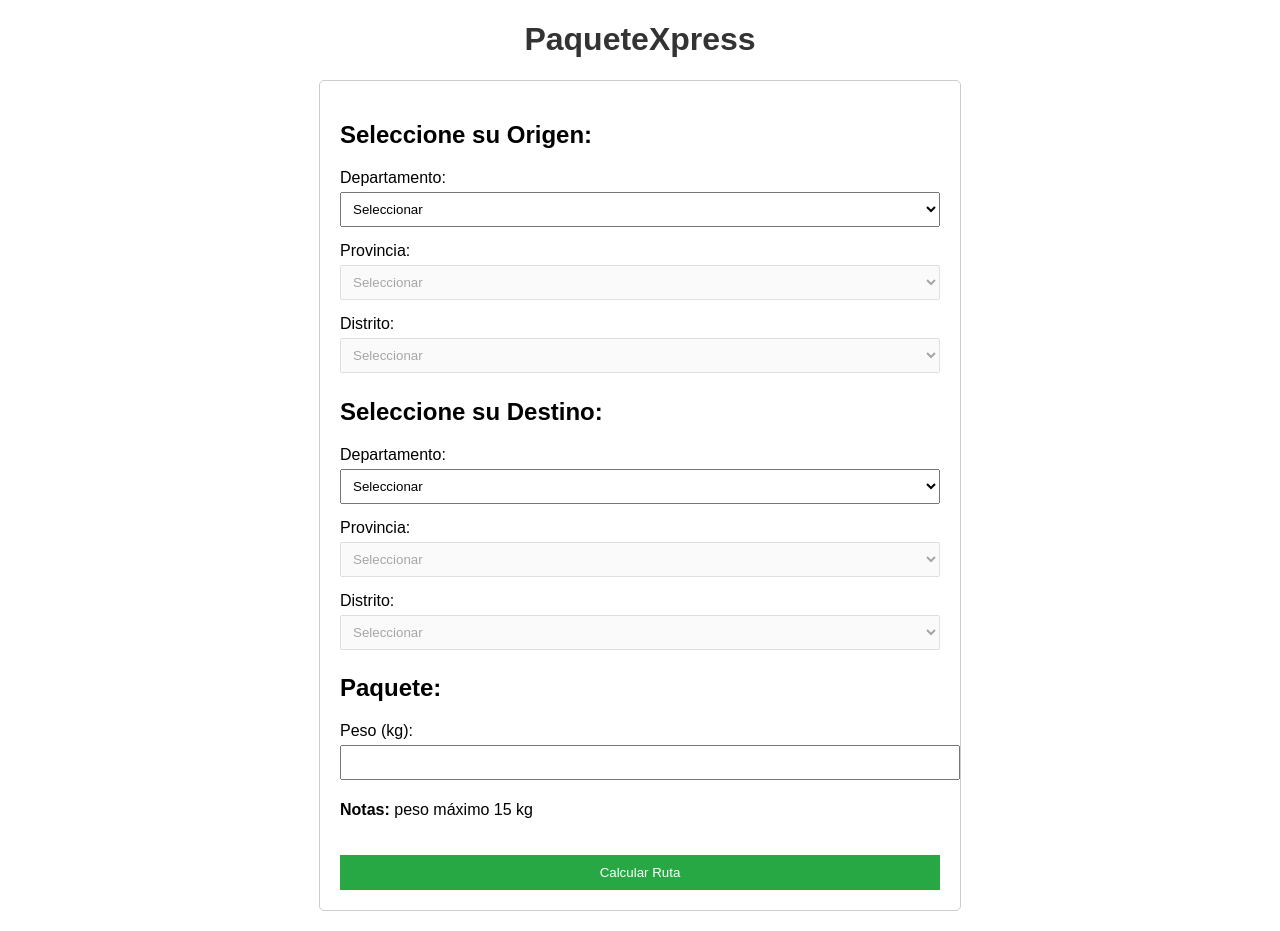
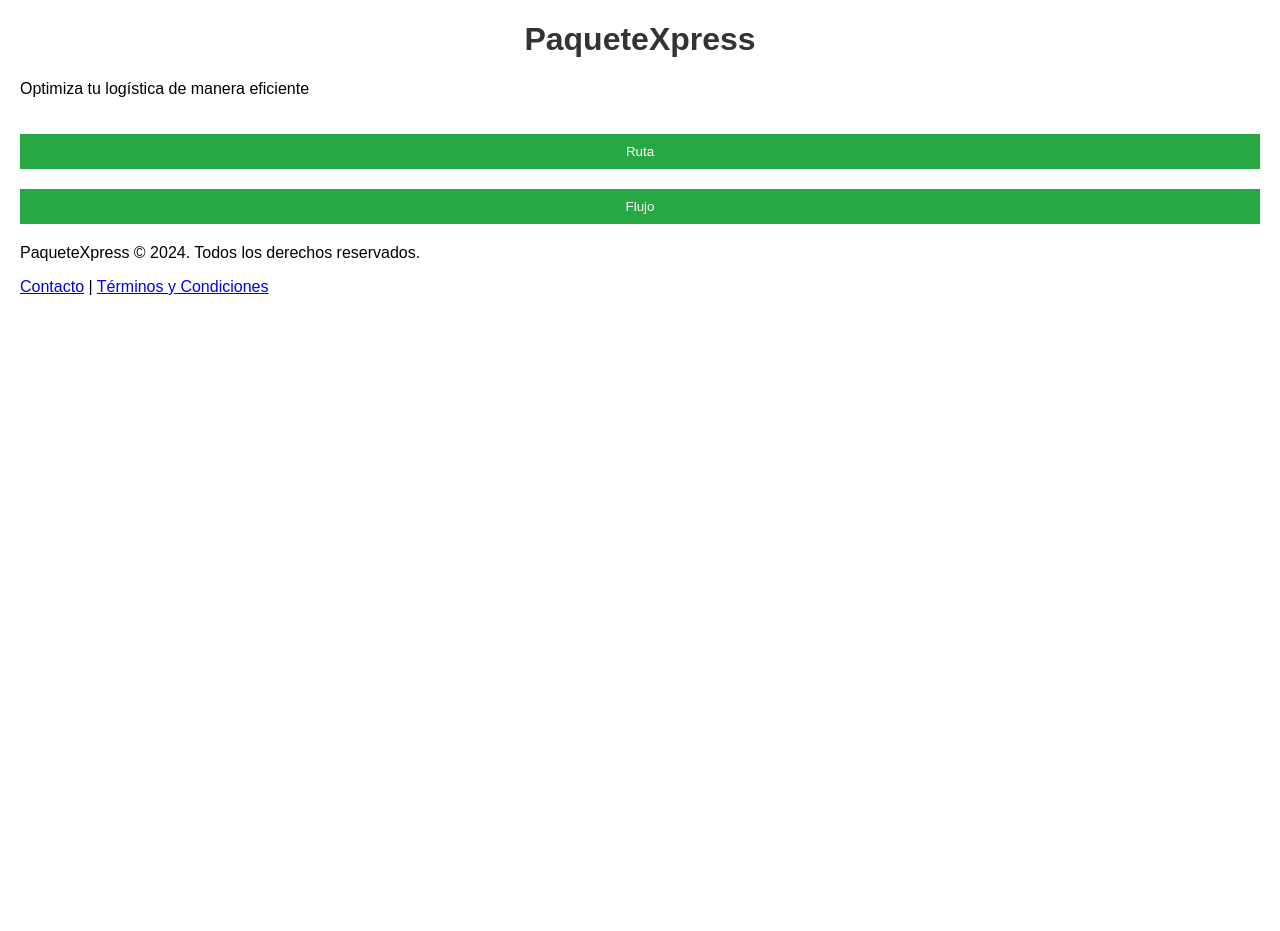
Before and after one commit to adecoss/PaqueteXpress, a Flask app: page / in a window 1280 px wide. After the commit the page ends 295 px from the top, so only its background shows below. Run offline with Flask 3, Linux system fonts and the light colour scheme; parts of the project's set-up code (start-up, migrations or seed data) failed here and were passed over.

Commit message:
Add files via upload

```diff
--- a/templates/index.html
+++ b/templates/index.html
@@ -2,14 +2,26 @@
 <html lang="en">
 <head>
     <meta charset="UTF-8">
+    <meta name="viewport" content="width=device-width, initial-scale=1.0">
     <title>PaqueteXpress - Logistics</title>
     <link rel="stylesheet" href="{{ url_for('static', filename='styles/styles.css') }}">
-    <script src="{{ url_for('static', filename='js/main.js') }}"></script>
+    <script src="{{ url_for('static', filename='js/main.js') }}" defer></script>
 </head>
+
 <body>
+    <header>
+        <div class="container">
             <h1>PaqueteXpress</h1>
-    <form id="route-form">
-        <h2>Seleccione su Origen:</h2>
+            <p>Optimiza tu logística de manera eficiente</p>
+            <button id="show-route">Ruta</button>
+            <button id="show-flow">Flujo</button>
+        </div>
+    </header>
+
+    <main>
+        <!-- Formulario para la Ruta -->
+        <form id="route-form" style="display: none;">
+            <h2>Seleccione su Origen</h2>
             <label for="origin-department">Departamento:</label>
             <select id="origin-department">
                 <option value="">Seleccionar</option>
@@ -25,7 +37,7 @@
                 <option value="">Seleccionar</option>
             </select>
 
-        <h2>Seleccione su Destino:</h2>
+            <h2>Seleccione su Destino</h2>
             <label for="destination-department">Departamento:</label>
             <select id="destination-department">
                 <option value="">Seleccionar</option>
@@ -41,18 +53,70 @@
                 <option value="">Seleccionar</option>
             </select>
 
-        <h2>Paquete:</h2>
+            <h2>Paquete</h2>
             <label for="package-weight">
                 Peso (kg): <input type="number" id="package-weight" min="1" max="15" required>
             </label>
-        <p><strong>Notas:</strong> peso máximo 15 kg</p>
+            <p class="note"><strong>Nota:</strong> el peso máximo es de 15 kg</p>
 
             <button type="submit">Calcular Ruta</button>
         </form>
-    <div id="route-results">
-        <h3>Resultados:</h3>
-        <div id="route-info"></div>
+
+        <!-- Formulario para el Flujo -->
+        <form id="flow-form" style="display: none;">
+            <h2>Seleccione su Origen</h2>
+            <label for="origin-department">Departamento:</label>
+            <select id="origin-department-flow">
+                <option value="">Seleccionar</option>
+            </select>
+
+            <label for="origin-province">Provincia:</label>
+            <select id="origin-province-flow" disabled>
+                <option value="">Seleccionar</option>
+            </select>
+
+            <label for="origin-district">Distrito:</label>
+            <select id="origin-district-flow" disabled>
+                <option value="">Seleccionar</option>
+            </select>
+
+            <h2>Seleccione su Destino</h2>
+            <label for="destination-department">Departamento:</label>
+            <select id="destination-department-flow">
+                <option value="">Seleccionar</option>
+            </select>
+
+            <label for="destination-province">Provincia:</label>
+            <select id="destination-province-flow" disabled>
+                <option value="">Seleccionar</option>
+            </select>
+
+            <label for="destination-district">Distrito:</label>
+            <select id="destination-district-flow" disabled>
+                <option value="">Seleccionar</option>
+            </select>
+
+            <h2>Paquete</h2>
+            <label for="package-quantity">
+                Cantidad de paquetes: <input type="number" id="package-quantity" min="1" max="6000" required>
+            </label>
+            <p class="note"><strong>Nota:</strong> el máximo es de 6000 paquetes</p>
+
+            <button type="submit">Calcular Flujo</button>
+        </form>
+
+        <div id="route-results" class="route-results">
+            <h3>Resultados</h3>
+            <textarea id="route-info" rows="15" cols="72" readonly>Esperando resultados...</textarea>
         </div>
+
+    </main>
+    <div id="route-graph">
         <img id="graph-image" style="display:none;" alt="Route Graph">
+    </div>
+    <footer>
+        <p>PaqueteXpress © 2024. Todos los derechos reservados.</p>
+        <p><a href="mailto:soporte@paquetexpress.com">Contacto</a> | <a href="#">Términos y Condiciones</a></p>
+    </footer>
 </body>
 </html>
```
Lines whose indentation alone changed are shown as unchanged.
